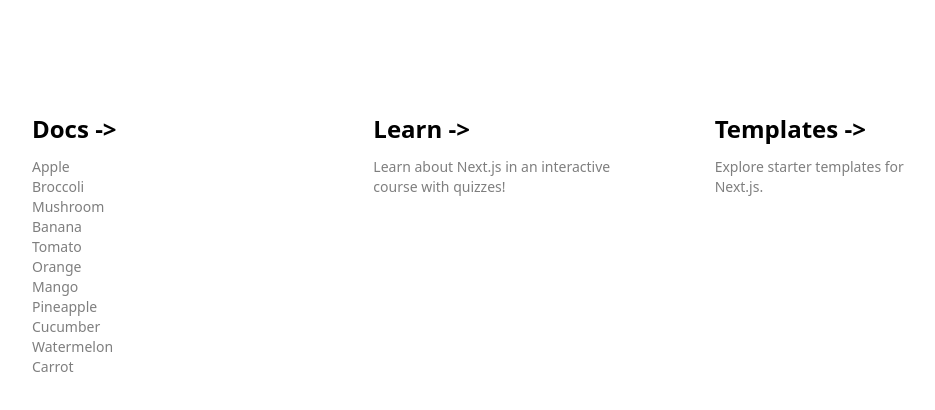
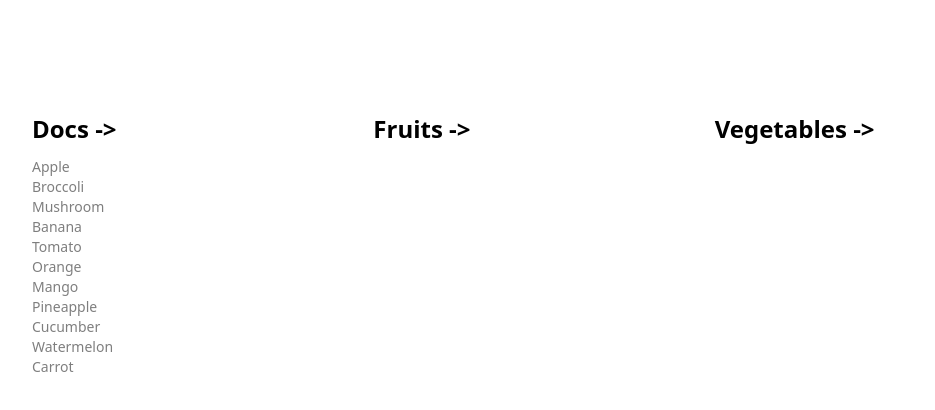
Before and after one commit to altRush/7-solutions-frontend-assignment, a Next.js app: page / in a window 1280 px wide. Shown: the top 410 px of the page, without its empty margins (117-1052 px from the left). Built offline with nearby package versions, Linux system fonts and the light colour scheme.

Commit message:
feat: Add pushForward and pushBack functions

```diff
--- a/app/page.tsx
+++ b/app/page.tsx
@@ -1,7 +1,53 @@
-import todos from '../public/todos.json';
+'use client';
+
+import { useState } from 'react';
+import rawTodos from '../public/todos.json';
 import { Todo } from './types';
 
 export default function Home() {
+	const [todos, setTodos] = useState(rawTodos);
+	const [fruits, setFruits] = useState<Todo[]>([]);
+	const [vegetables, setVegetables] = useState<Todo[]>([]);
+
+	function pushForwardToTheirCategory(item: Todo) {
+		if (!item.type) return;
+
+		if (item.type === 'Fruit') {
+			console.log('push forward set fruits', [...fruits, item]);
+			setFruits([...fruits, item]);
+		}
+
+		if (item.type === 'Vegetable') {
+			console.log('push forward set vegs', [...vegetables, item]);
+			setVegetables([...vegetables, item]);
+		}
+
+		const filteredOutMainTodos = todos.filter(todo => todo.name !== item.name);
+		console.log('push forward set todos', filteredOutMainTodos);
+		setTodos(filteredOutMainTodos);
+	}
+
+	function pushBackToMainTodos(item: Todo) {
+		if (item.type === 'Fruit') {
+			const filteredOutFruits = fruits.filter(
+				fruit => fruit.name !== item.name
+			);
+			console.log('push back set fruits', filteredOutFruits);
+			setFruits(filteredOutFruits);
+		}
+
+		if (item.type === 'Vegetable') {
+			const filteredOutVegetables = vegetables.filter(
+				vegetable => vegetable.name !== item.name
+			);
+			console.log('push back set veg', filteredOutVegetables);
+			setVegetables(filteredOutVegetables);
+		}
+
+		console.log('push back set todos', [...todos, item]);
+		setTodos([...todos, item]);
+	}
+
 	return (
 		<main className="flex min-h-screen flex-col items-center justify-between p-24">
 			<div className="mb-32 grid text-center lg:max-w-5xl lg:w-full lg:mb-0 lg:grid-cols-3 lg:text-left">
@@ -14,33 +60,44 @@
 					</h2>
 					<div className={`m-0 max-w-[30ch] text-sm opacity-50`}>
 						{(todos as Todo[]).map((todo, i) => (
-							<div key={i}>{todo.name}</div>
+							<div
+								onClick={() => {
+									pushForwardToTheirCategory(todo);
+								}}
+								key={i}
+							>
+								{todo.name}
+							</div>
 						))}
 					</div>
 				</div>
 
 				<div className="group rounded-lg border border-transparent px-5 py-4 transition-colors hover:border-gray-300 hover:bg-gray-100 hover:dark:border-neutral-700 hover:dark:bg-neutral-800/30">
 					<h2 className={`mb-3 text-2xl font-semibold`}>
-						Learn{' '}
+						Fruits{' '}
 						<span className="inline-block transition-transform group-hover:translate-x-1 motion-reduce:transform-none">
 							-&gt;
 						</span>
 					</h2>
-					<p className={`m-0 max-w-[30ch] text-sm opacity-50`}>
-						Learn about Next.js in an interactive course with&nbsp;quizzes!
-					</p>
+					<div className={`m-0 max-w-[30ch] text-sm opacity-50`}>
+						{(fruits as Todo[]).map((fruit, i) => (
+							<div key={i}>{fruit.name}</div>
+						))}
+					</div>
 				</div>
 
 				<div className="group rounded-lg border border-transparent px-5 py-4 transition-colors hover:border-gray-300 hover:bg-gray-100 hover:dark:border-neutral-700 hover:dark:bg-neutral-800/30">
 					<h2 className={`mb-3 text-2xl font-semibold`}>
-						Templates{' '}
+						Vegetables{' '}
 						<span className="inline-block transition-transform group-hover:translate-x-1 motion-reduce:transform-none">
 							-&gt;
 						</span>
 					</h2>
-					<p className={`m-0 max-w-[30ch] text-sm opacity-50`}>
-						Explore starter templates for Next.js.
-					</p>
+					<div className={`m-0 max-w-[30ch] text-sm opacity-50`}>
+						{(vegetables as Todo[]).map((vegetable, i) => (
+							<div key={i}>{vegetable.name}</div>
+						))}
+					</div>
 				</div>
 			</div>
 		</main>
```
